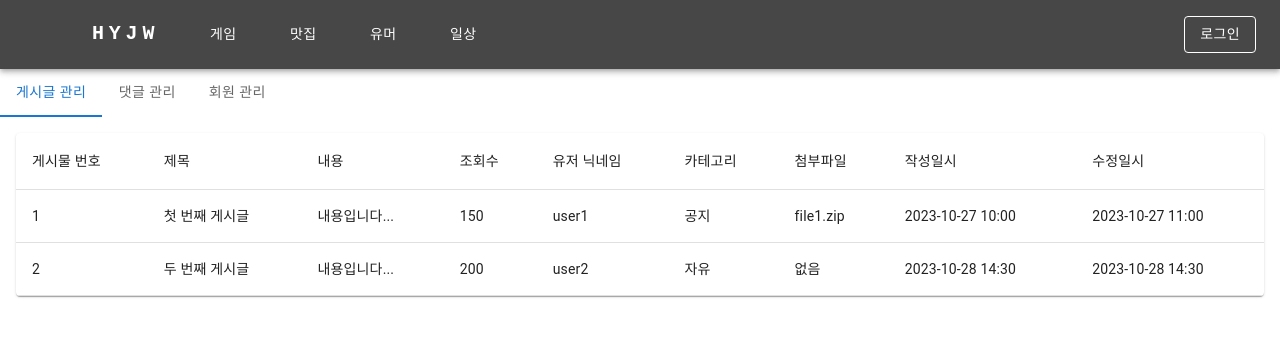
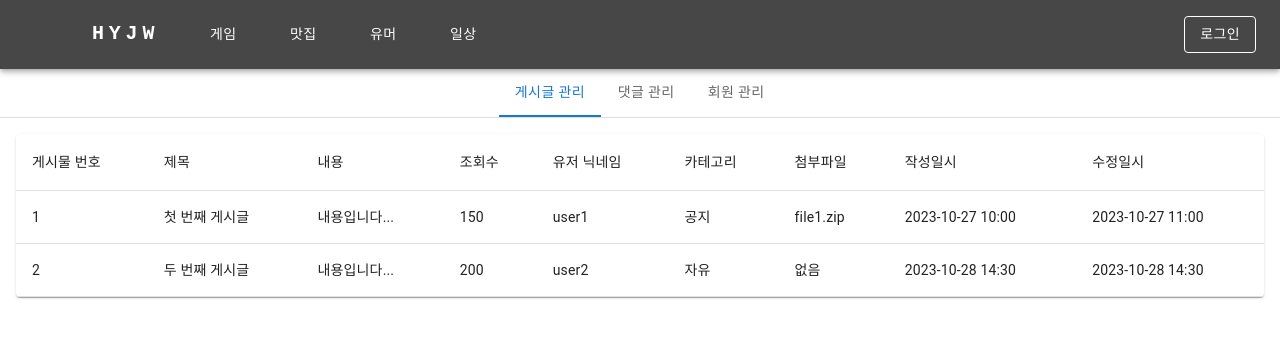
Before and after one commit to minwoo0818/-HaeYeJiWoo-, a React (Vite) app in the folder HYJW_Front/: page /admintable in a window 1280 px wide. Shown: the top 338 px of the page. Built offline with nearby package versions, Linux system fonts and the light colour scheme; some icons are missing.

Commit message:
테이블 수정

```diff
--- a/HYJW_Front/src/components/admin/CommentTable.tsx
+++ b/HYJW_Front/src/components/admin/CommentTable.tsx
@@ -1,4 +1,3 @@
-import React from 'react';
 import { Paper, Table, TableBody, TableCell, TableContainer, TableHead, TableRow } from '@mui/material';
 
 // Dummy Data
--- a/HYJW_Front/src/components/admin/UserTable.tsx
+++ b/HYJW_Front/src/components/admin/UserTable.tsx
@@ -1,4 +1,3 @@
-import React from 'react';
 import { Paper, Table, TableBody, TableCell, TableContainer, TableHead, TableRow } from '@mui/material';
 
 // Dummy Data
--- a/HYJW_Front/src/pages/AdminDataTables.tsx
+++ b/HYJW_Front/src/pages/AdminDataTables.tsx
@@ -23,11 +23,13 @@ export default function AdminDataTables() {
   return (
     <Box sx={{ width: "100%" }}>
       {/* 상단 탭 메뉴 */}
-      <Tabs value={value} onChange={handleChange} aria-label="관리자 데이터 테이블 탭">
-        <Tab label="게시글 관리" />
-        <Tab label="댓글 관리" />
-        <Tab label="회원 관리" />
-      </Tabs>
+      <Box sx={{ display: 'flex', justifyContent: 'center', borderBottom: 1, borderColor: 'divider' }}>
+        <Tabs value={value} onChange={handleChange} aria-label="관리자 데이터 테이블 탭">
+          <Tab label="게시글 관리" />
+          <Tab label="댓글 관리" />
+          <Tab label="회원 관리" />
+        </Tabs>
+      </Box>
 
       {/* 탭별 콘텐츠 */}
       <TabPanel value={value} index={0}>
```
